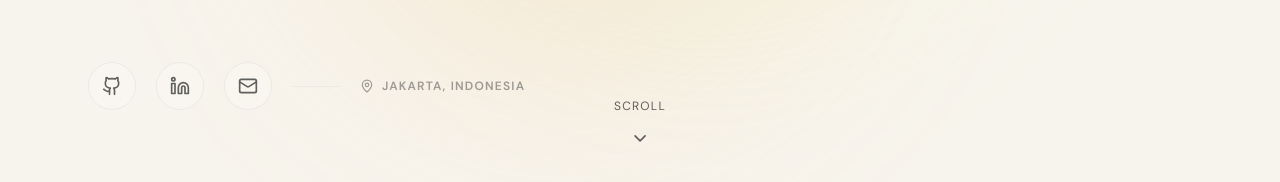
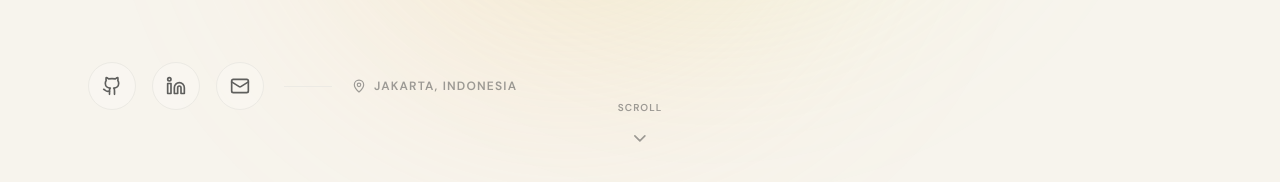
Before and after one commit to zakirvndi/new-porto, a Next.js app: page / in a window 1280 px wide. Shown: the part 618-800 px from the top of the page. Built offline with nearby package versions, Linux system fonts and the light colour scheme.

Commit message:
Update HeroSection.tsx

```diff
--- a/src/components/HeroSection.tsx
+++ b/src/components/HeroSection.tsx
@@ -82,7 +82,7 @@ export default function HeroSection() {
           variants={containerVariants}
           initial="hidden"
           animate="visible"
-          className="max-w-3xl"
+          className="max-w-3xl pb-32 md:pb-0"
         >
           {/* Badge */}
           <motion.div
@@ -133,11 +133,12 @@ export default function HeroSection() {
             </a>
           </motion.div>
 
-          {/* Social Links */}
+          {/* Social Links & Location */}
           <motion.div
             variants={itemVariants}
-            className="flex items-center gap-5"
+            className="flex flex-col md:flex-row items-start md:items-center gap-6 md:gap-5"
           >
+            <div className="flex items-center gap-4">
               {socialLinks.map((link) => (
                 <motion.a
                   key={link.label}
@@ -151,7 +152,10 @@ export default function HeroSection() {
                   {icons[link.icon]}
                 </motion.a>
               ))}
-            <div className="h-px w-12 bg-[#eceae4]" />
+            </div>
+
+            <div className="hidden md:block h-px w-12 bg-[#eceae4]" />
+
             <div className="flex items-center gap-2 text-xs font-display text-muted/60 uppercase tracking-widest font-semibold">
               <MapPin size={14} />
               {profile.location}
@@ -160,14 +164,13 @@ export default function HeroSection() {
         </motion.div>
       </div>
 
-       {/* Scroll indicator */}
         <motion.div
         initial={{ opacity: 0 }}
         animate={{ opacity: 1 }}
         transition={{ delay: 1.5, duration: 1 }}
-        className="absolute bottom-10 left-1/2 -translate-x-1/2 flex flex-col items-center gap-2 text-muted"
+        className="absolute bottom-6 sm:bottom-10 left-1/2 -translate-x-1/2 flex flex-col items-center gap-1.5 text-muted/60"
       >
-        <span className="text-xs font-display uppercase tracking-widest">Scroll</span>
+        <span className="text-[10px] font-display uppercase tracking-widest font-bold">Scroll</span>
         <motion.div
           animate={{ y: [0, 8, 0] }}
           transition={{ repeat: Infinity, duration: 2, ease: "easeInOut" }}
```
Lines whose indentation alone changed are shown as unchanged.
